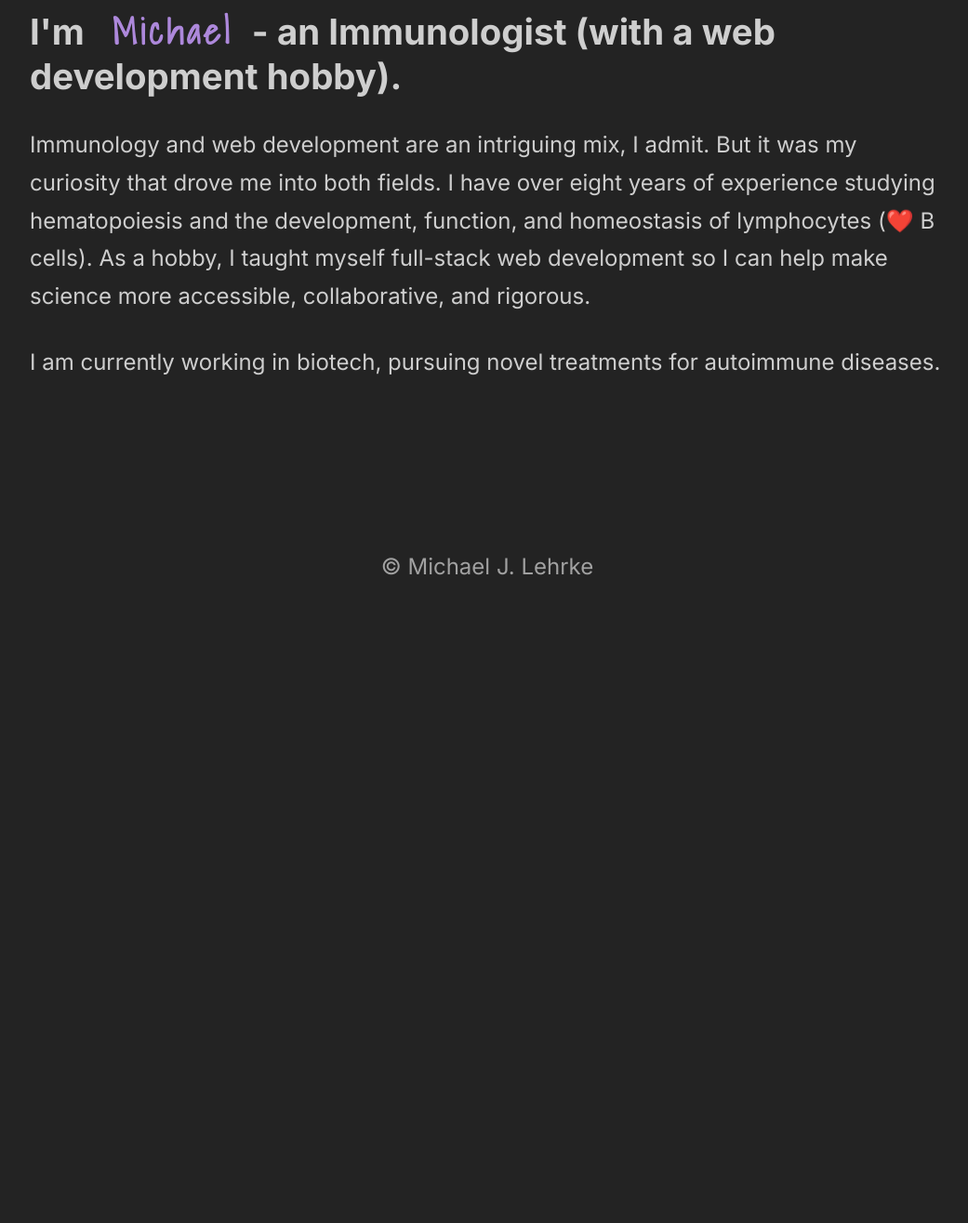
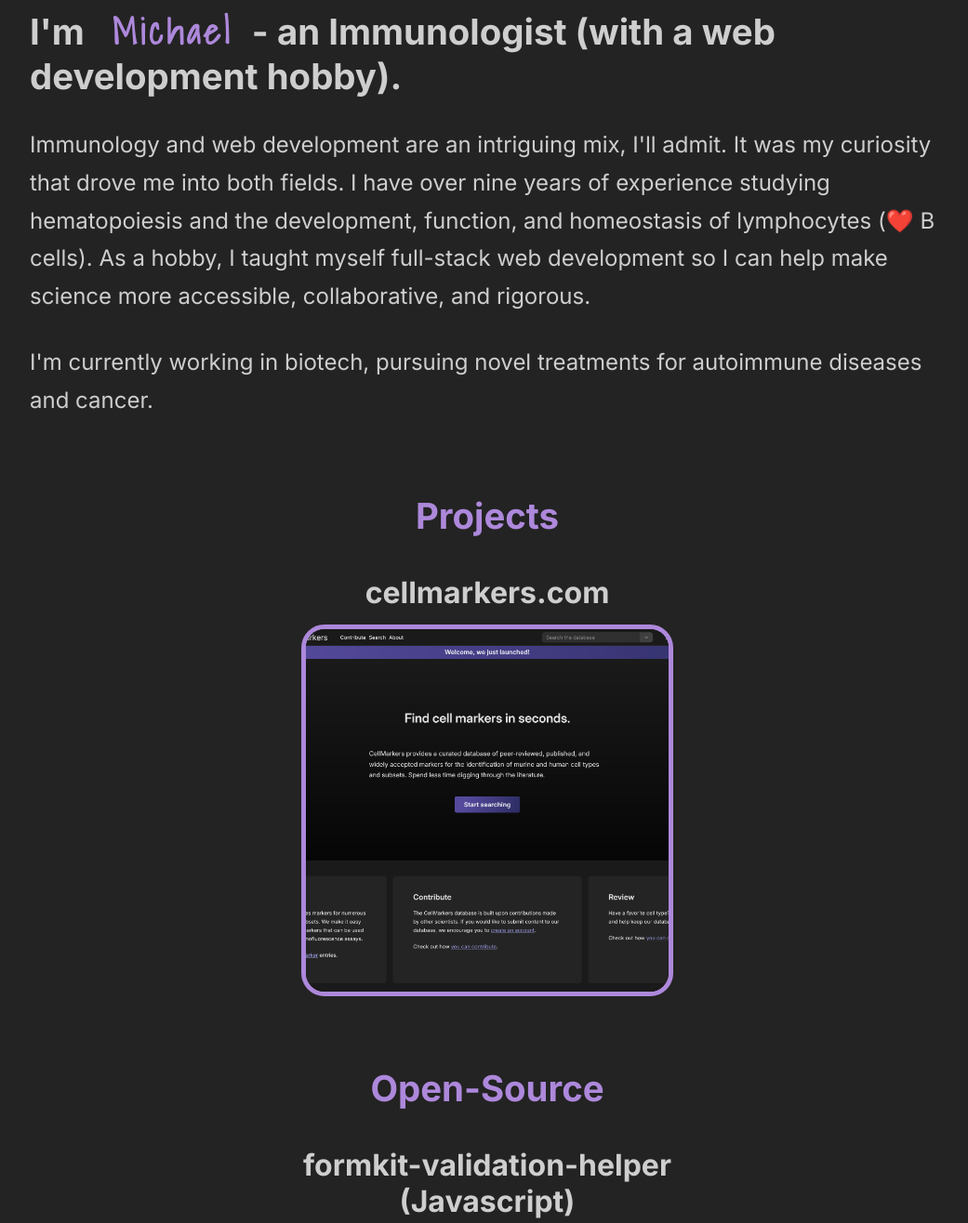
Before and after one commit to mjlehrke/mjlehrke.github.io, a plain HTML site: page index.html in a window 1280 px wide. Shown: the part 472-1788 px from the top of the page at 93% size, without its empty margins (116-1157 px from the left). Before the commit the page ends 1120 px from the top, so only its background shows below. Drawn offline with Linux system fonts and the light colour scheme.

Commit message:
Add project list

```diff
--- a/index.html
+++ b/index.html
@@ -82,6 +82,10 @@
         fill: rgb(173, 136, 219);
       }
 
+      .icon-link {
+        text-decoration: none;
+      }
+
       .icon-link:not(:first-child) {
         margin-left: 10px;
       }
@@ -154,7 +158,7 @@
 
       .card img {
         object-fit: cover;
-        border: solid 7px rgb(173, 136, 219);
+        border: solid 5px rgb(173, 136, 219);
         border-radius: 25px;
       }
 
@@ -221,8 +225,9 @@
             <title>Github profile</title>
             <path
               d="M256 32C132.3 32 32 134.9 32 261.7c0 101.5 64.2 187.5 153.2 217.9a17.56 17.56 0 0 0 3.8.4c8.3 0 11.5-6.1 11.5-11.4 0-5.5-.2-19.9-.3-39.1a102.4 102.4 0 0 1-22.6 2.7c-43.1 0-52.9-33.5-52.9-33.5-10.2-26.5-24.9-33.6-24.9-33.6-19.5-13.7-.1-14.1 1.4-14.1h.1c22.5 2 34.3 23.8 34.3 23.8 11.2 19.6 26.2 25.1 39.6 25.1a63 63 0 0 0 25.6-6c2-14.8 7.8-24.9 14.2-30.7-49.7-5.8-102-25.5-102-113.5 0-25.1 8.7-45.6 23-61.6-2.3-5.8-10-29.2 2.2-60.8a18.64 18.64 0 0 1 5-.5c8.1 0 26.4 3.1 56.6 24.1a208.21 208.21 0 0 1 112.2 0c30.2-21 48.5-24.1 56.6-24.1a18.64 18.64 0 0 1 5 .5c12.2 31.6 4.5 55 2.2 60.8 14.3 16.1 23 36.6 23 61.6 0 88.2-52.4 107.6-102.3 113.3 8 7.1 15.2 21.1 15.2 42.5 0 30.7-.3 55.5-.3 63 0 5.4 3.1 11.5 11.4 11.5a19.35 19.35 0 0 0 4-.4C415.9 449.2 480 363.1 480 261.7 480 134.9 379.7 32 256 32z"
-            ></path></svg
-        ></a>
+            ></path>
+          </svg>
+        </a>
         <a class="icon-link" href="https://www.linkedin.com/in/mjlehrke/"
           ><svg
             class="icon"
@@ -235,8 +240,9 @@
 
             <path
               d="M444.17 32H70.28C49.85 32 32 46.7 32 66.89v374.72C32 461.91 49.85 480 70.28 480h373.78c20.54 0 35.94-18.21 35.94-38.39V66.89C480.12 46.7 464.6 32 444.17 32zm-273.3 373.43h-64.18V205.88h64.18zM141 175.54h-.46c-20.54 0-33.84-15.29-33.84-34.43 0-19.49 13.65-34.42 34.65-34.42s33.85 14.82 34.31 34.42c-.01 19.14-13.31 34.43-34.66 34.43zm264.43 229.89h-64.18V296.32c0-26.14-9.34-44-32.56-44-17.74 0-28.24 12-32.91 23.69-1.75 4.2-2.22 9.92-2.22 15.76v113.66h-64.18V205.88h64.18v27.77c9.34-13.3 23.93-32.44 57.88-32.44 42.13 0 74 27.77 74 87.64z"
-            ></path></svg
-        ></a>
+            ></path>
+          </svg>
+        </a>
       </div>
     </header>
     <div class="content">
@@ -247,24 +253,29 @@
         development hobby).
       </h2>
       <p class="intro">
-        Immunology and web development are an intriguing mix, I admit. But it
-        was my curiosity that drove me into both fields. I have over eight years
-        of experience studying hematopoiesis and the development, function, and
+        Immunology and web development are an intriguing mix, I'll admit. It was
+        my curiosity that drove me into both fields. I have over nine years of
+        experience studying hematopoiesis and the development, function, and
         homeostasis of lymphocytes (❤️ B cells). As a hobby, I taught myself
         full-stack web development so I can help make science more accessible,
         collaborative, and rigorous.
       </p>
       <p class="intro">
-        I am currently working in biotech, pursuing novel treatments for autoimmune
-        diseases.
+        I'm currently working in biotech, pursuing novel treatments for
+        autoimmune diseases and cancer.
       </p>
 
-      <!-- <div class="projects">
+      <div class="projects">
         <h3>Projects</h3>
         <div class="card">
           <a href="https://cellmarkers.com">
-          <h4>CellMarkers.com</h4>
-          <img src="cellmarkers.png" alt="CellMarkers.com screenshot" width="400" height="400" />
+            <h4>cellmarkers.com</h4>
+            <img
+              src="cellmarkers.png"
+              alt="cellmarkers.com screenshot"
+              width="400"
+              height="400"
+            />
           </a>
         </div>
       </div>
@@ -273,11 +284,16 @@
         <h3>Open-Source</h3>
         <div class="card">
           <a href="https://www.npmjs.com/package/formkit-validation-helper">
-          <h4>formkit-validation-helper</h4>
-          <img src="fvh.png" alt="CellMarkers.com screenshot" width="400" height="400" />
+            <h4>formkit-validation-helper (Javascript)</h4>
+            <img
+              src="fvh.png"
+              alt="NPM screenshot for formkit-validation-helper"
+              width="400"
+              height="400"
+            />
           </a>
         </div>
-    </div>-->
+      </div>
     </div>
     <footer class="footer">
       <p>&copy; Michael J. Lehrke</p>
```
Also changed, not shown: cellmarkers.png (added), fvh.png (added). Lines whose indentation alone changed are shown as unchanged.
